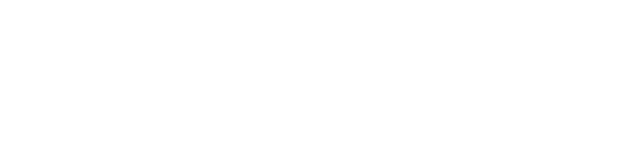
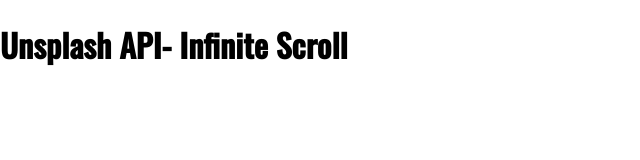
Before and after one commit to Digimilli1/infinite-scroll, a plain HTML site: page index.html in a window 1280 px wide. Shown: the whole page, without its empty margins (0-640 px from the left). Drawn offline with nearby package versions, Linux system fonts and the light colour scheme.

Commit message:
added h1

```diff
--- a/index.html
+++ b/index.html
@@ -11,6 +11,7 @@
     <link href="https://fonts.googleapis.com/css2?family=Montserrat&family=Oswald:wght@500&display=swap" rel="stylesheet">
 </head>
 <body>
+    <h1>Unsplash API- Infinite Scroll</h1>
     <!-- Script -->
     <script src="script.js"></script>
 </body>
```
